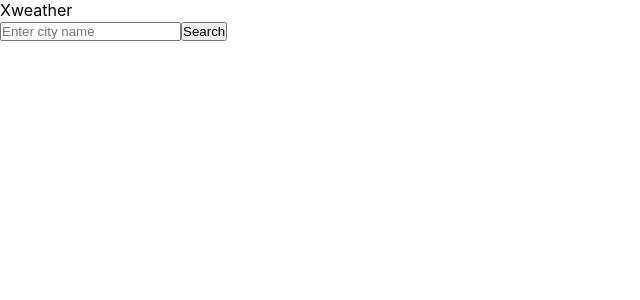
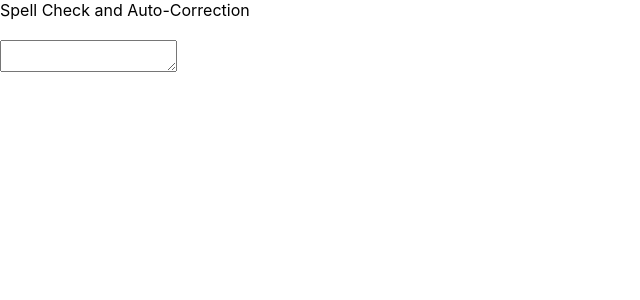
Before and after one commit to shreyansh0510/buildouts, a React (Create React App) app: page / in a window 1280 px wide. Shown: the top 300 px of the page, without its empty margins (0-640 px from the left). Built offline with nearby package versions, Linux system fonts and the light colour scheme.

Commit message:
added xspellcheck

```diff
--- a/src/App.js
+++ b/src/App.js
@@ -11,6 +11,7 @@ import Xcountries from "./components/Xcountries";
 import Xpagination from "./components/Xpagination";
 import Xlogin from "./components/Xlogin";
 import Xweather from "./components/Xweather";
+import Xspellcheck from "./components/Xspellcheck";
 
 function App() {
   return (
@@ -25,7 +26,8 @@ function App() {
       {/* <Xstopwatch /> */}
       {/* <Xpagination /> */}
       {/* <Xlogin /> */}
-      <Xweather />
+      {/* <Xweather /> */}
+      <Xspellcheck />
     </div>
   );
 }
--- /dev/null
+++ b/src/components/Xspellcheck.jsx
@@ -0,0 +1,49 @@
+import React, { useEffect, useState } from "react";
+
+const customDictionary = {
+  teh: "the",
+  wrok: "work",
+  fot: "for",
+  exampl: "example",
+};
+
+function Xspellcheck() {
+  const [desc, setDesc] = useState("");
+  const [suggestions, setSuggestions] = useState("");
+
+  const handleChange = (e) => {
+    setDesc(e.target.value);
+    getSuggestions(desc);
+  };
+
+  const getSuggestions = (desc) => {
+    if (desc) {
+      let arr = desc?.split(" ");
+      for (let i = 0; i < arr.length; i++) {
+        for (const [key, value] of Object.entries(customDictionary)) {
+          if (key === arr[i].toLowerCase()) {
+            setSuggestions(value);
+            break;
+          }
+        }
+      }
+    } else {
+      setSuggestions("");
+    }
+  };
+
+  useEffect(() => {
+    getSuggestions(desc);
+  }, [desc]);
+
+  return (
+    <>
+      <div>Spell Check and Auto-Correction</div>
+      <br />
+      <textarea row={5} column={50} value={desc} onChange={handleChange} />
+      {suggestions}
+    </>
+  );
+}
+
+export default Xspellcheck;
```
